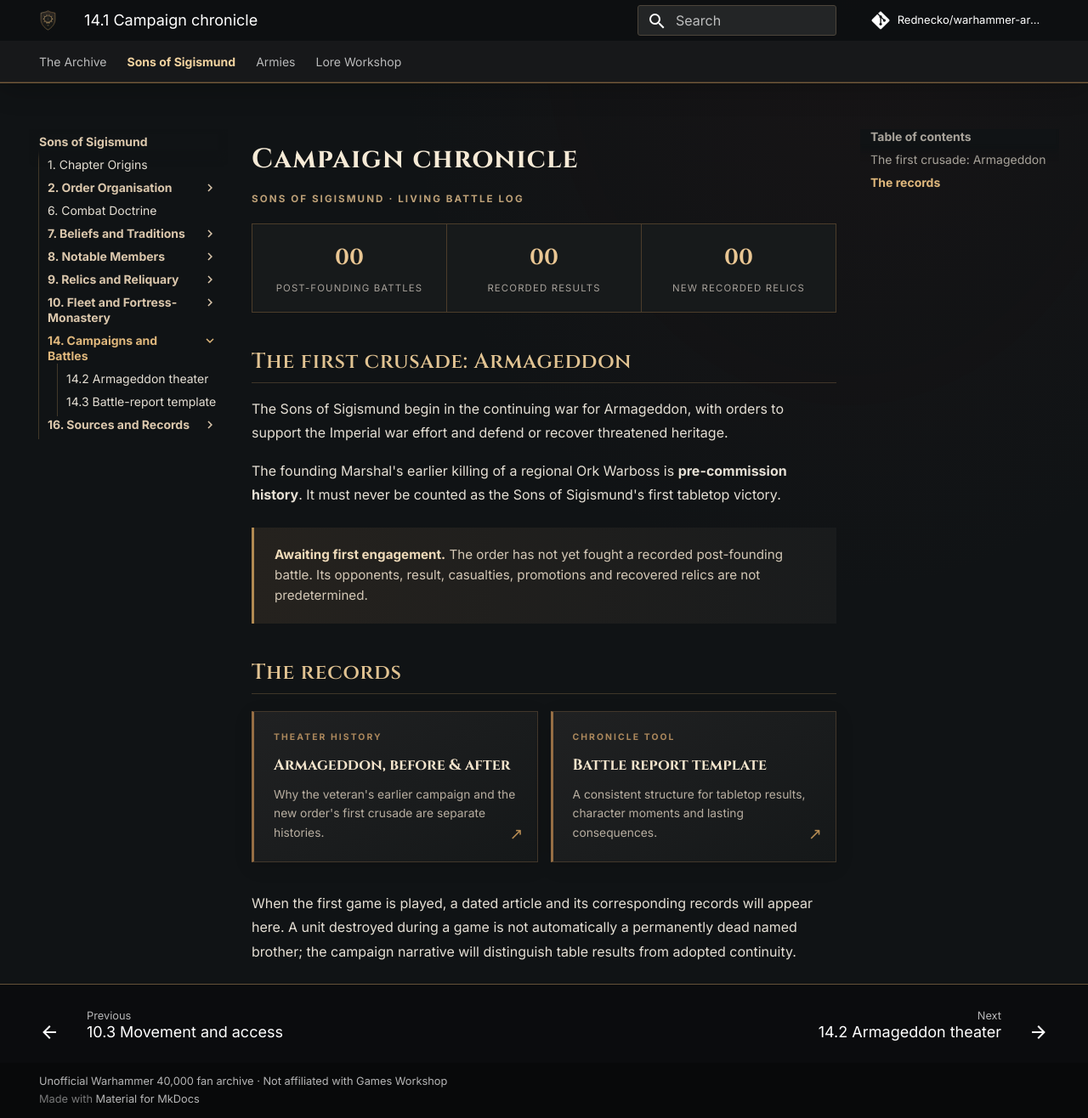
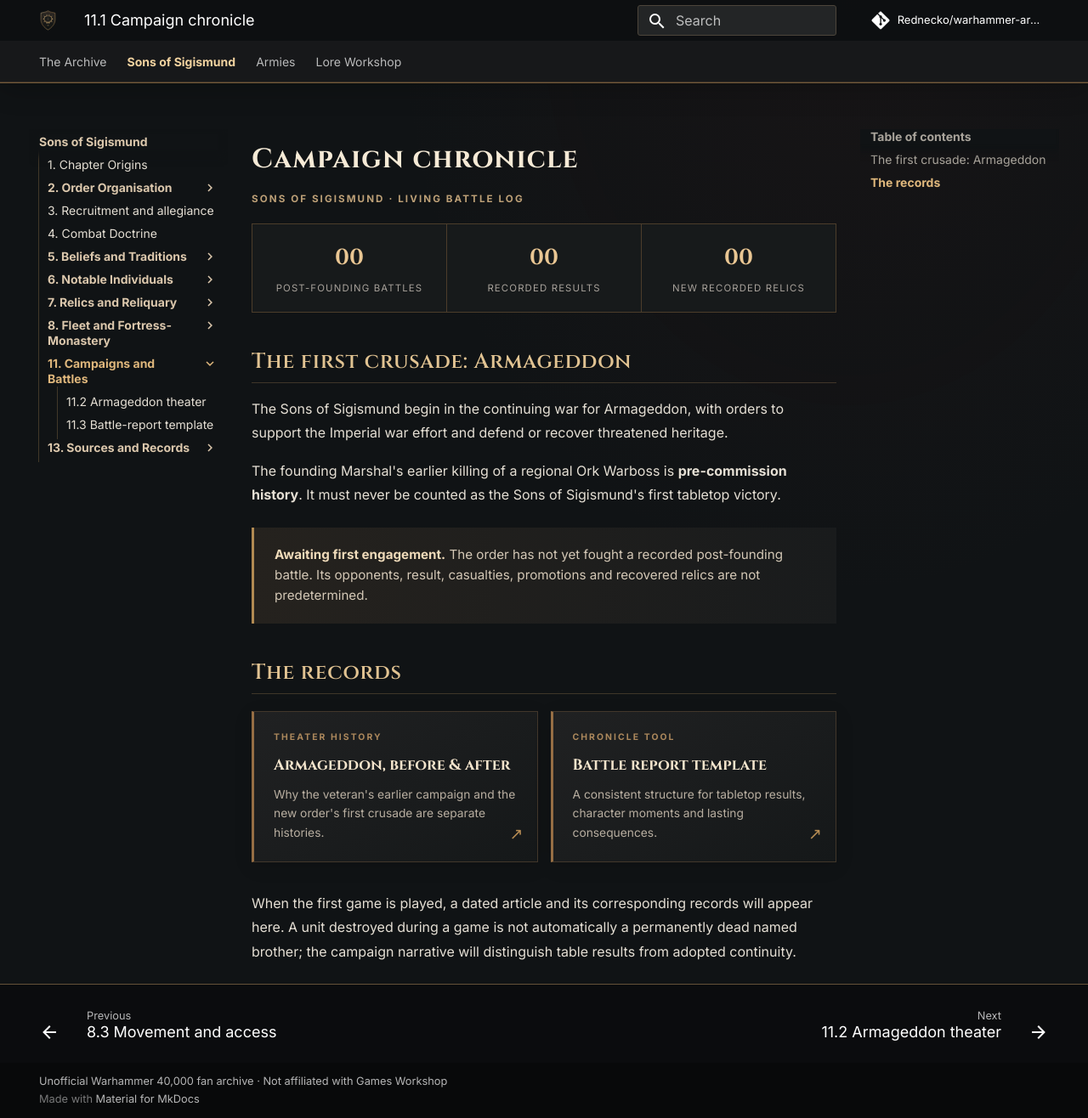
Before and after one commit to Rednecko/warhammer-archives, an MkDocs documentation site: the page built from docs/sons-of-sigismund/campaigns/index.md, in a window 1280 px wide and 1316 px high. Shown: the whole window at 85% size. Built offline with MkDocs 1.6.1 and Material for MkDocs 9.7.7, drawn with Linux system fonts in a browser that asks for light colours; comment, search, counter and statistics services are not loaded.

Commit message:
Synchronize concise wiki navigation after moving founding roster to Origins

```diff
--- a/mkdocs.yml
+++ b/mkdocs.yml
@@ -55,31 +55,30 @@ nav:
       - Overview: sons-of-sigismund/index.md
       - "1. Chapter Origins": sons-of-sigismund/history/founding.md
       - "2. Order Organisation":
-          - "2.1 Founding muster": sons-of-sigismund/organization/founding-cadre.md
-          - "2.2 Chain of command": sons-of-sigismund/organization/chain-of-command.md
-          - "2.3 Membership and growth": sons-of-sigismund/organization/membership.md
-      - "6. Combat Doctrine": sons-of-sigismund/doctrine/index.md
-      - "7. Beliefs and Traditions":
-          - "7.1 Traditions and Litany": sons-of-sigismund/traditions/index.md
-          - "7.2 Heraldry": sons-of-sigismund/traditions/heraldry.md
-      - "8. Notable Members":
-          - "8.1 Founding Marshal": sons-of-sigismund/characters/founding-marshal.md
-          - "8.2 Command household": sons-of-sigismund/characters/command-household.md
-          - "8.3 Ten founding Sword Brethren": sons-of-sigismund/characters/sword-brethren.md
-      - "9. Relics and Reliquary":
-          - "9.1 Founding relics": sons-of-sigismund/relics/index.md
-          - "9.2 Custodianship": sons-of-sigismund/relics/custodianship.md
-      - "10. Fleet and Fortress-Monastery":
-          - "10.1 The Righteous Crusader": sons-of-sigismund/fleet/righteous-crusader.md
-          - "10.2 Deck-by-deck guide": sons-of-sigismund/fleet/deck-guide.md
-          - "10.3 Movement and access": sons-of-sigismund/fleet/operational-routes.md
-      - "14. Campaigns and Battles":
-          - "14.1 Campaign chronicle": sons-of-sigismund/campaigns/index.md
-          - "14.2 Armageddon theater": sons-of-sigismund/campaigns/armageddon.md
-          - "14.3 Battle-report template": sons-of-sigismund/campaigns/battle-log-template.md
-      - "16. Sources and Records":
-          - "16.1 Continuity register": sons-of-sigismund/archive/canon-status.md
-          - "16.2 Sources and editorial notes": sons-of-sigismund/archive/sources.md
+          - "2.1 Ranks and command chart": sons-of-sigismund/organization/chain-of-command.md
+      - "3. Recruitment and allegiance": sons-of-sigismund/organization/membership.md
+      - "4. Combat Doctrine": sons-of-sigismund/doctrine/index.md
+      - "5. Beliefs and Traditions":
+          - "5.1 Traditions and Litany": sons-of-sigismund/traditions/index.md
+          - "5.2 Heraldry": sons-of-sigismund/traditions/heraldry.md
+      - "6. Notable Individuals":
+          - "6.1 Founding Marshal": sons-of-sigismund/characters/founding-marshal.md
+          - "6.2 Command personalities": sons-of-sigismund/characters/command-household.md
+          - "6.3 Sword Brethren dossiers": sons-of-sigismund/characters/sword-brethren.md
+      - "7. Relics and Reliquary":
+          - "7.1 Founding relics": sons-of-sigismund/relics/index.md
+          - "7.2 Custodianship": sons-of-sigismund/relics/custodianship.md
+      - "8. Fleet and Fortress-Monastery":
+          - "8.1 The Righteous Crusader": sons-of-sigismund/fleet/righteous-crusader.md
+          - "8.2 Deck-by-deck guide": sons-of-sigismund/fleet/deck-guide.md
+          - "8.3 Movement and access": sons-of-sigismund/fleet/operational-routes.md
+      - "11. Campaigns and Battles":
+          - "11.1 Campaign chronicle": sons-of-sigismund/campaigns/index.md
+          - "11.2 Armageddon theater": sons-of-sigismund/campaigns/armageddon.md
+          - "11.3 Battle-report template": sons-of-sigismund/campaigns/battle-log-template.md
+      - "13. Sources and Records":
+          - "13.1 Continuity register": sons-of-sigismund/archive/canon-status.md
+          - "13.2 Sources and editorial notes": sons-of-sigismund/archive/sources.md
   - Armies: armies/index.md
   - Lore Workshop:
       - Research library: research/index.md
```
